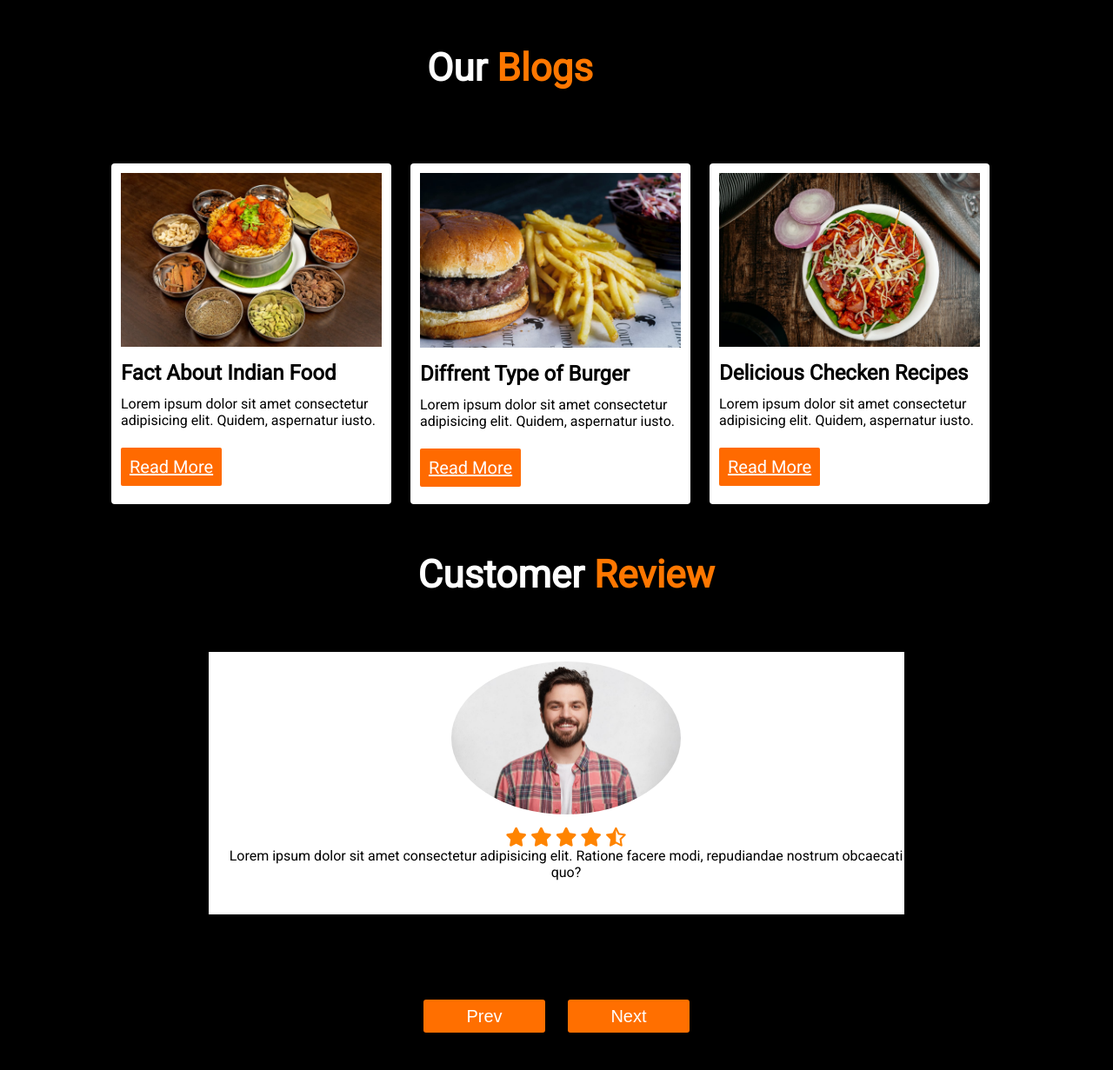
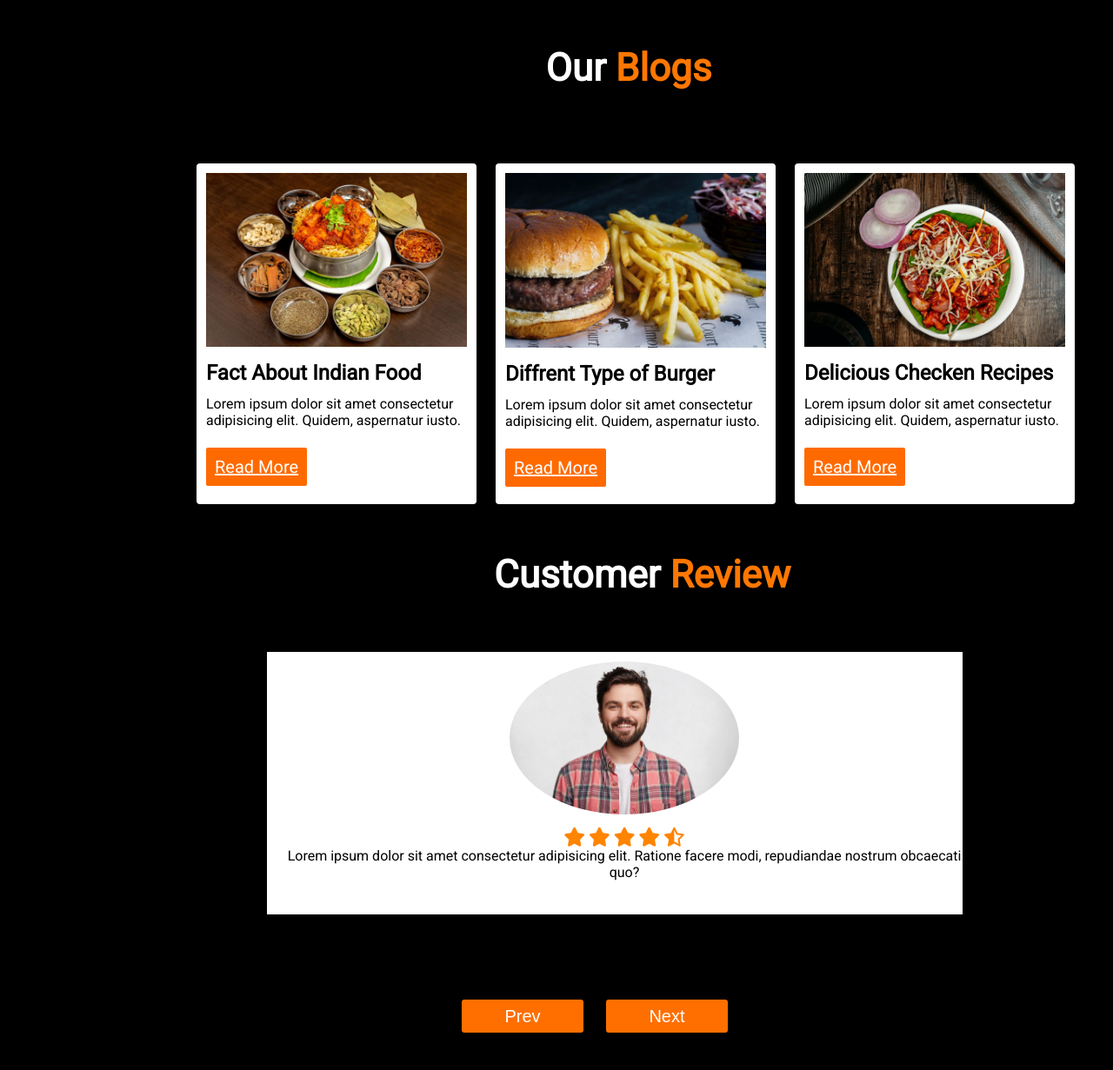
Before and after one commit to harshalchoudhary11/Resturent.github.io, a plain HTML site: page index.html in a window 1280 px wide. Shown: the part 1509-2740 px from the top of the page at 87% size. Drawn offline with Linux system fonts and the light colour scheme; a web font is replaced by a local one.

Commit message:
Update Foodweb.css

```diff
--- a/Foodweb.css
+++ b/Foodweb.css
@@ -83,7 +83,7 @@ nav input{
 .crd{
     display: flex;
     /* justify-content: center; */
-    margin-left: 115px;
+    margin-left: 213px;
     color: black;
 }
 .crd .card {
@@ -152,7 +152,7 @@ nav input{
     position: relative;
     display: flex;
     overflow: hidden;
-    margin: auto;
+    margin-left:307px;
     width: 800px;
     height: 400px;
     margin-top: 63px;
@@ -169,6 +169,13 @@ nav input{
 
 
 }
+.revh1{
+    font-size: 44px;
+    margin-top: 60px;
+    margin-left: 34pc;
+    width: auto;
+
+}
 .customer img{
     width: 33%;
     border-radius: 50%;
@@ -182,13 +189,13 @@ nav input{
     text-align: center;
     font-size: 44px;
     margin-top: 53px;
-    margin-left: 22px;
+    margin-left: 197px;
 }
 .head span{
     color: rgb(255, 119, 0);
 }
 .btn{
-    text-align: center;
+    margin-left: 32.5pc;
 }
 .btn button{
     width: 140px;
```
